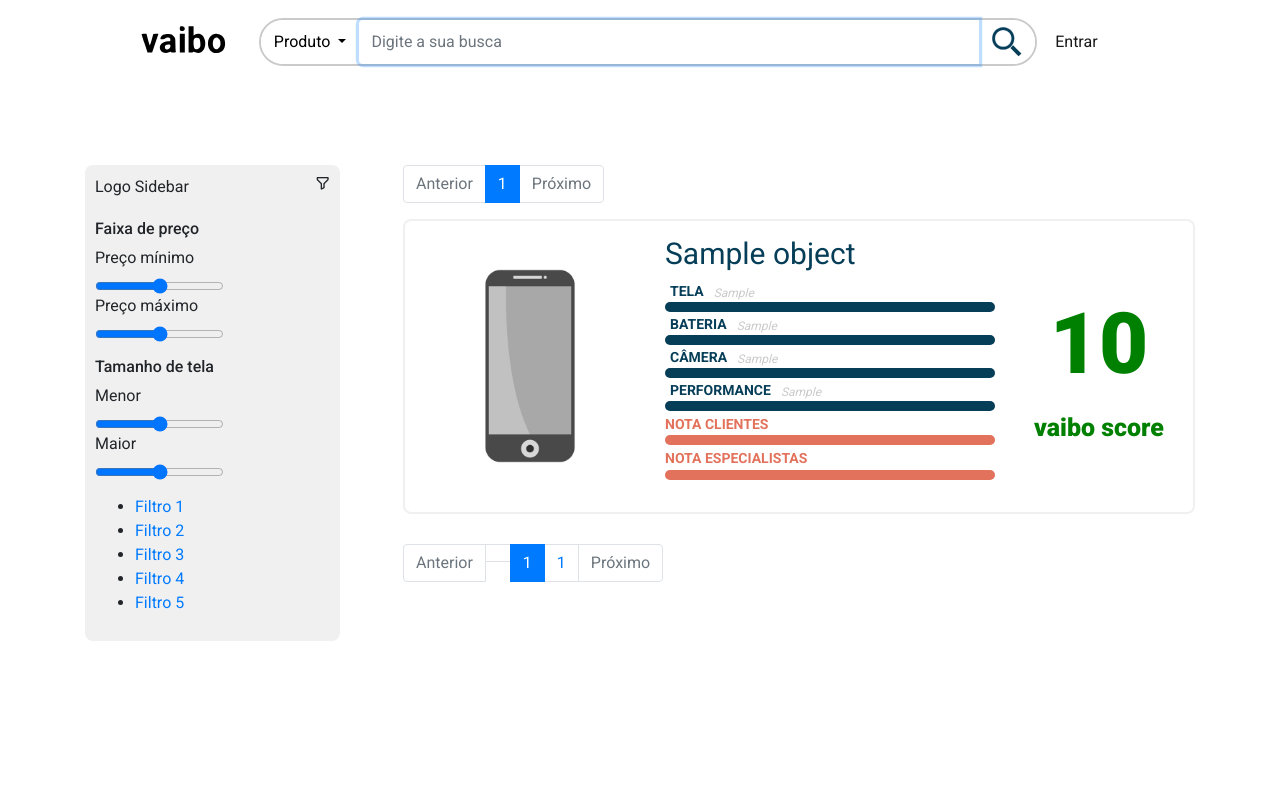
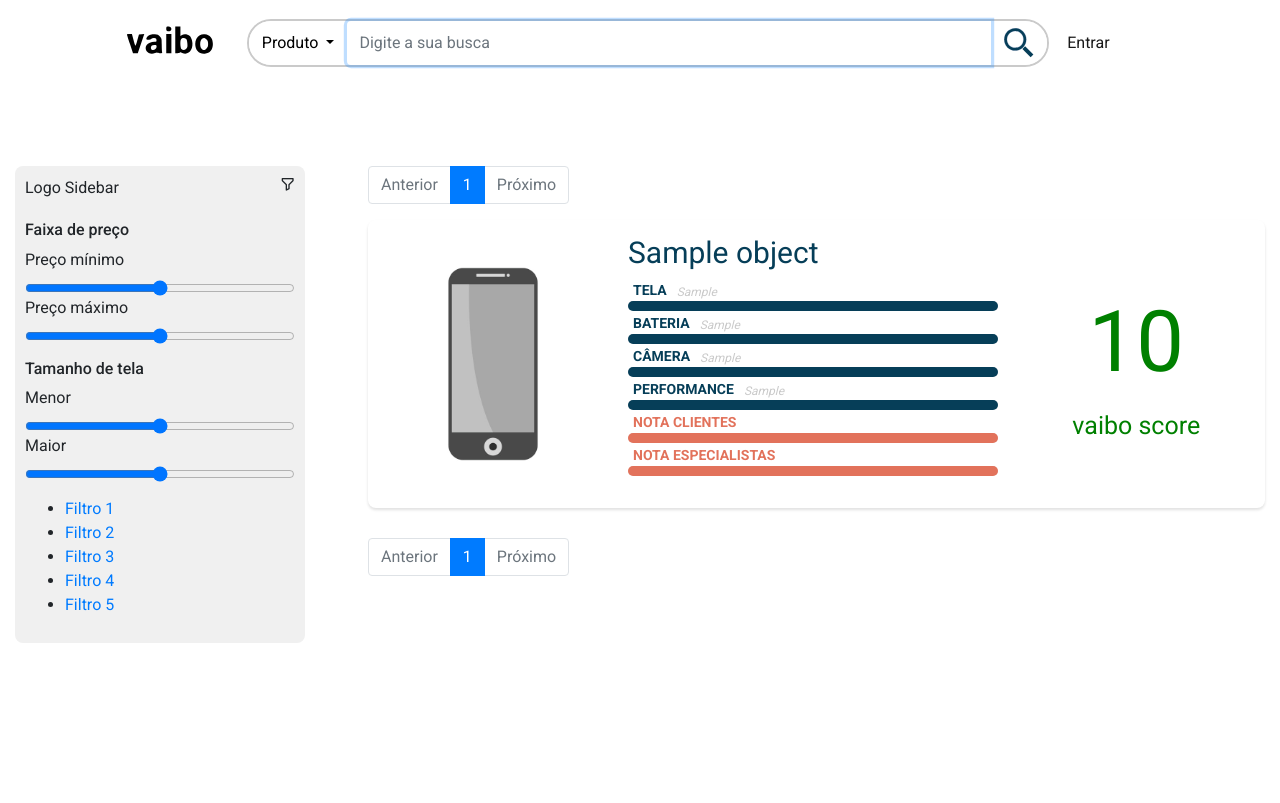
Before and after one commit to MarcusSobral/vaibo, a Django app: template core/templates/produto-card2.html in a window 1280 px wide. Before the commit the page ends 641 px from the top, so only its background shows below. Run offline with Django 3.2, Linux system fonts and the light colour scheme; the template is opened without the code that fills it: most values are stand-ins (such as "Sample title", 1, 10 or a date in 2020); some libraries are stand-ins or nearby versions.

```diff
--- a/core/static/css/custom.css
+++ b/core/static/css/custom.css
@@ -58,6 +58,11 @@ html {
 
 /* END OF HEADER */
 
+#main .container-fluid {
+  padding-left: 50px;
+  padding-right: 50px;
+}
+
 /* PRODUTO */
 
 #produtos {
@@ -76,12 +81,12 @@ html {
   flex: 1 1 auto;
   flex-wrap: wrap;
   font-size: 15px;
-  border: solid 2px var(--light);
+  /* border: solid 2px var(--light); */
   border-radius: 8px;
   margin-bottom: 30px;
   justify-content: center;
   transition: all ease-out 0.2s;
-  /* box-shadow: 0 6px 12px rgba(0, 0, 0, 0.175); */
+  box-shadow: 0 2px 3px rgba(0, 0, 0, 0.12);
 }
 
 #produtos .produto-card:hover {
@@ -176,11 +181,24 @@ html {
   .descricao
   .grafico-content
   .bar-content
+  .nota-nome {
+  display: flex;
+  justify-content: flex-start;
+  align-items: flex-end;
+  margin-left: 5px;
+}
+
+#produtos
+  .produto-card
+  .atributo
+  .descricao
+  .grafico-content
+  .bar-content
   .item-nome
   span {
   color: var(--primary-dark);
   font-size: 14px;
-  font-weight: 700;
+  font-weight: 600;
   font-style: normal;
   text-transform: uppercase;
 }
@@ -212,7 +230,7 @@ html {
   color: var(--secondary);
   /* color: goldenrod; */
   font-size: 14px;
-  font-weight: 700;
+  font-weight: 600;
   font-style: normal;
   text-transform: uppercase;
 }
@@ -280,13 +298,13 @@ html {
 #produtos .produto-card .item-produto .score-content .nota {
   color: green;
   font-size: 85px;
-  font-weight: 900;
+  font-weight: 400;
 }
 
 #produtos .produto-card .item-produto .score-content .nota p {
   /* color: var(--olive-dark); */
   font-size: 25px;
-  font-weight: 900;
+  font-weight: 400;
 }
 
 #produtos .sidebar-content {
@@ -298,7 +316,7 @@ html {
 #produtos .sidebar {
   display: flex;
   flex-direction: column;
-  flex: 1 1 auto;
+  flex: 1 0 auto;
   padding: 10px;
 }
 
@@ -309,6 +327,7 @@ html {
 }
 #produtos .sidebar .range-content {
   display: flex;
+  flex-direction: column;
 }
 
 #produtos .sidebar .range-content .range-item {
@@ -317,3 +336,12 @@ html {
   margin-bottom: 15px;
 }
 /* END OF PRODUTO */
+
+/* PAGINAÇÃO */
+
+#pages .pagination {
+  justify-content: flex-end;
+  margin-bottom: 2rem;
+}
+
+/* END OF PAGINAÇÃO */
--- a/core/templates/base.html
+++ b/core/templates/base.html
@@ -22,7 +22,7 @@
     <title>vaibo.com.br</title>
   </head>
   <body>
-    <main class="container">
+    <main class="container-fluid">
       <!--HEADER-->
       {% include 'header.html' %}
       <!--//HEADER-->
--- a/core/templates/produto-card2.html
+++ b/core/templates/produto-card2.html
@@ -8,7 +8,7 @@
     </div>
     <div class="produto-lista col-lg-9 col-md-9 col-10 pl-5">
       <!--PAGINACAO-->
-      <nav aria-label="...">
+      <nav aria-label="pages">
         <ul class="pagination">
           {% if page_obj.has_previous %}
           <li class="page-item enabled">
@@ -225,7 +225,7 @@
       </div>
       <!--//PRODUTO-CARD-->
       <!--PAGINACAO-->
-      <nav aria-label="...">
+      <nav aria-label="pages">
         <ul class="pagination">
           {% if page_obj.has_previous %}
           <li class="page-item enabled">
@@ -238,13 +238,12 @@
             >
             {% else %}
           </li>
-
           <li class="page-item disabled">
             <a class="page-link" href="#" tabindex="-1" aria-disabled="false"
               >Anterior</a
             >
           </li>
-          {% endif %}
+          {% endif %} {% comment %}
           <li class="page-item" aria-current="page">
             <a
               class="page-link"
@@ -252,17 +251,19 @@
               >{{ page_obj.previous_page_number }}</a
             >
           </li>
+          {% endcomment %}
           <li class="page-item active">
             <a class="page-link" href="?page={{ page_obj.number }}"
               >{{ page_obj.number }}</a
             >
+            {% comment %}
           </li>
           <li class="page-item">
             <a class="page-link" href="?page={{ page_obj.next_page_number }}"
               >{{ page_obj.next_page_number }}</a
             >
           </li>
-          {% if page_obj.has_next %}
+          {% endcomment %} {% if page_obj.has_next %}
           <li class="page-item enabled">
             <a class="page-link" href="?page={{ page_obj.next_page_number }}"
               >Próximo</a
--- a/core/templates/sidebar.html
+++ b/core/templates/sidebar.html
@@ -1,5 +1,5 @@
 {% load static %}
-<div class="sidebar-content">
+<div class="sidebar-content block">
   <div class="sidebar">
     <div class="logo-content">
       <div class="logo">
--- a/core/views.py
+++ b/core/views.py
@@ -18,7 +18,7 @@ class IndexView(TemplateView):
 class ProdutosList(ListView):
     model = Produtos
     template_name = "produto-card2.html"
-    paginate_by = 40
+    paginate_by = 30
     # def get_context_data(self, **kwargs):
     #     context = super(IndexView, self).get_context_data(**kwargs)
     #     context['produtos'] = Produtos.objects.all()
```
Also changed, not shown: core/models.py (+25 -1 lines), core/migrations/0031_auto_20210622_0022.py (added), core/migrations/0032_auto_20210622_0028.py (added).
